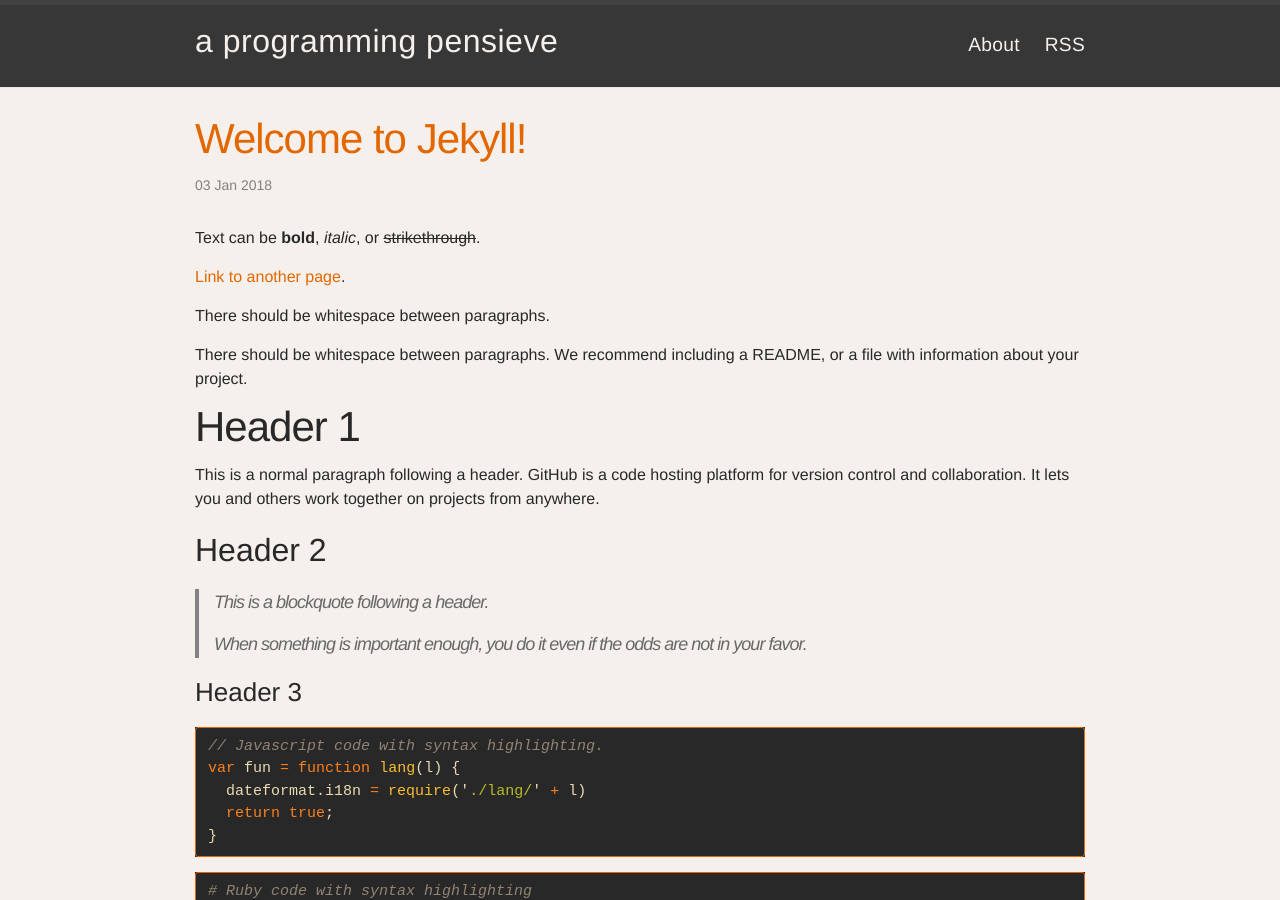
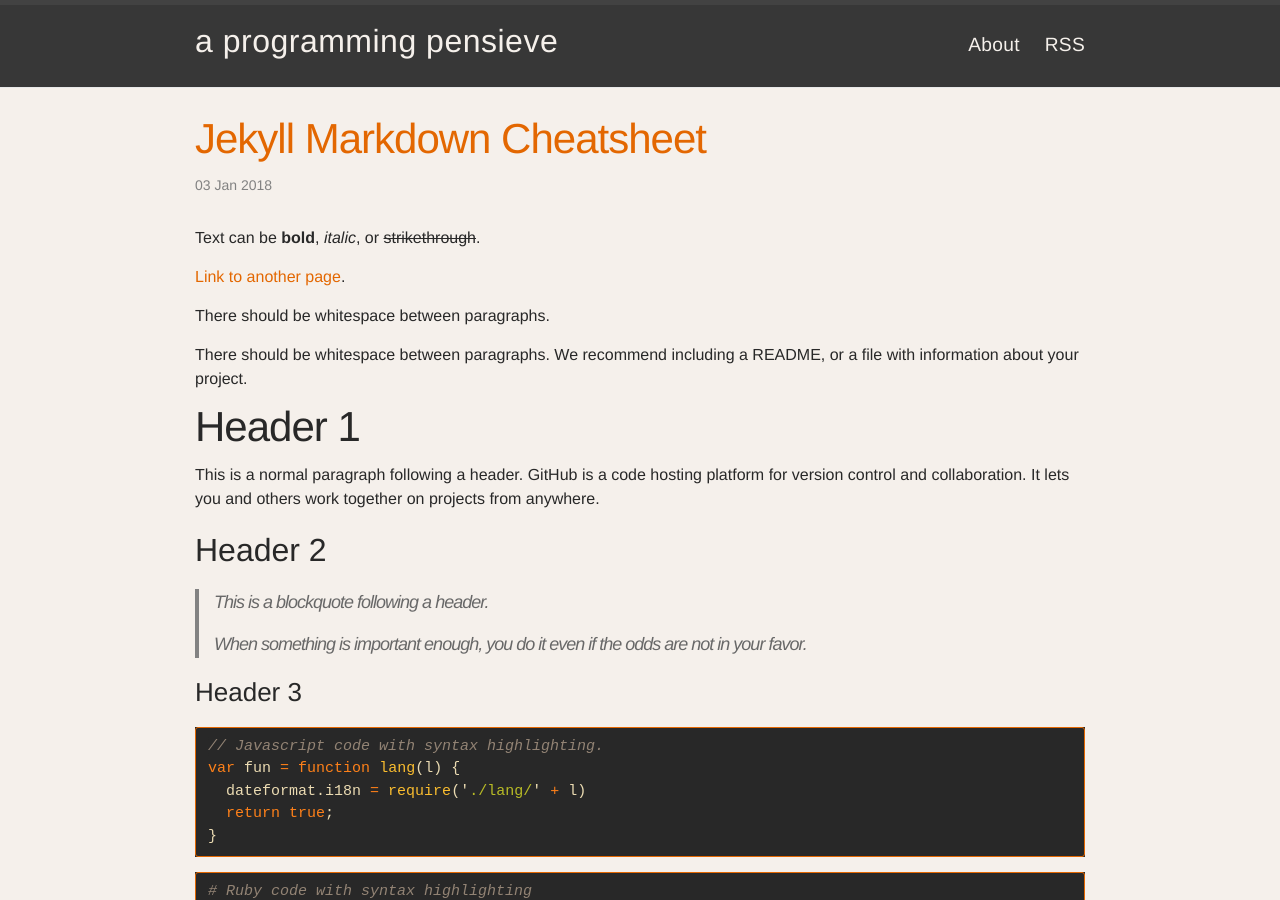
Before and after one commit to contrepoint/contrepoint.github.io, a Jekyll site: the page built from _posts/2018-01-03-jekyll-markdown-cheatsheet.md, in a window 1280 px wide and 900 px high. Built offline with Jekyll 4.4.1, drawn with Linux system fonts in a browser that asks for light colours.

Commit message:
jekyll markdown cheatsheet

```diff
--- a/_posts/2018-01-03-welcome-to-jekyll.markdown
+++ b/_posts/2018-01-03-jekyll-markdown-cheatsheet.md
@@ -1,8 +1,9 @@
 ---
 layout: post
-title:  "Welcome to Jekyll!"
+title:  "Jekyll Markdown Cheatsheet"
 date:   2018-01-03 17:50:11 +0800
-categories: jekyll update
+permalink: jekyll-markdown-cheatsheet
+tags: [jekyll, markdown]
 ---
 Text can be **bold**, _italic_, or ~~strikethrough~~.
 
```
